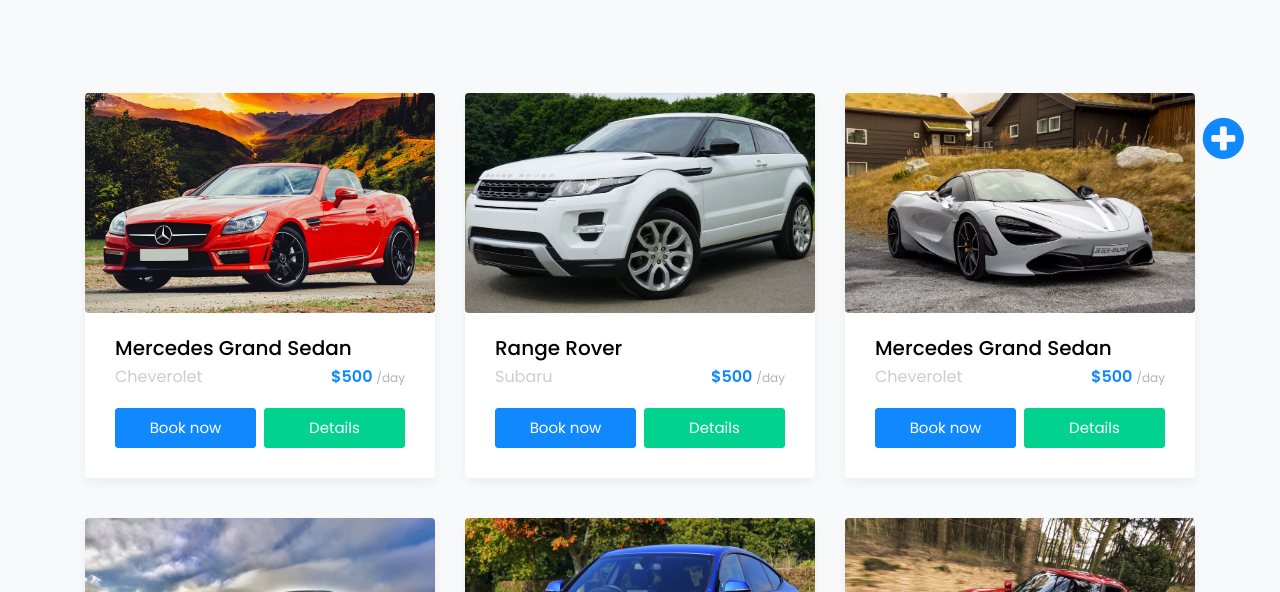
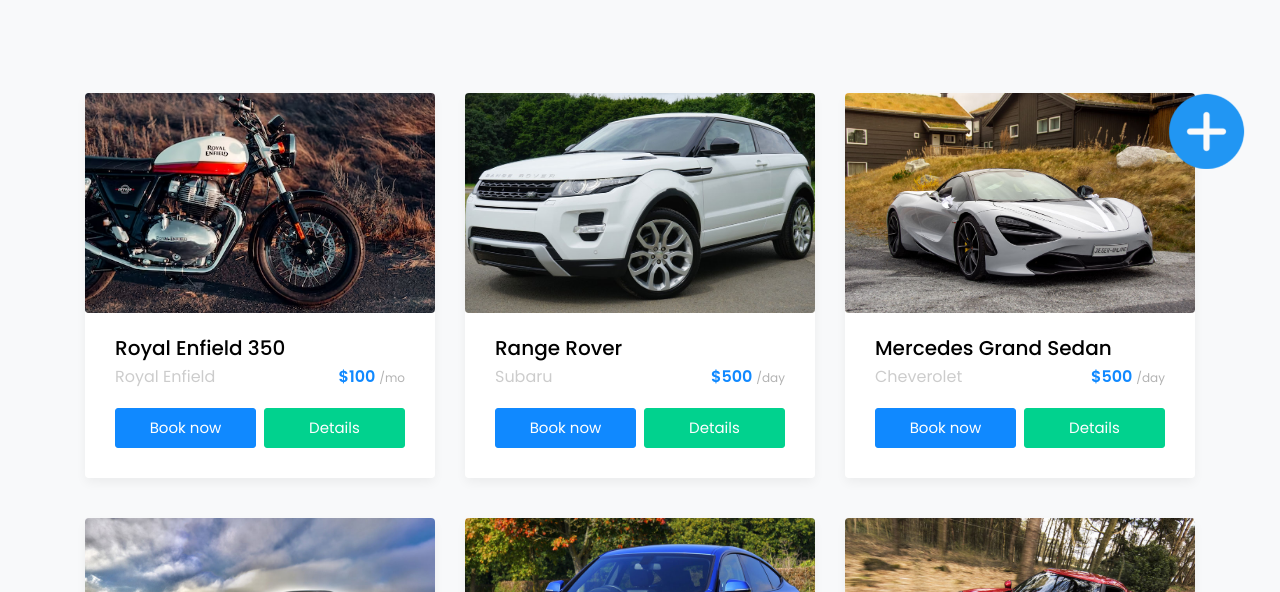
Before and after one commit to SUBS2905/get-wheels, a plain HTML site: page client/car.html in a window 1280 px wide. Shown: the part 603-1195 px from the top of the page. Drawn offline with Linux system fonts and the light colour scheme; some packages are replaced by stand-ins of ours; no server answers; files whose address does not match are found by name.

Commit message:
update plus-icon

```diff
--- a/client/car.html
+++ b/client/car.html
@@ -37,12 +37,8 @@
       id="ftco-navbar"
     >
       <div class="container">
-        <a
-          href="addPost.html"
-          class="nav-link"
-          style="position: fixed; bottom: 20px; right: 20px"
-        >
-          <span style="font-size: 3rem" class="icon icon-plus-circle"></span>
+        <a href="addPost.html" class="nav-link" style="position: fixed; bottom: 20px; right: 20px;">
+          <img width="75px" src="images/icon-plus.png" alt="">
         </a>
         <a class="navbar-brand" href="index.html"
           ><img class="logo" src="images/logo.png" alt=""
@@ -113,19 +109,19 @@
             <div class="car-wrap rounded ftco-animate">
               <div
                 class="img rounded d-flex align-items-end"
-                style="background-image: url(images/car-1.jpg)"
+                style="background-image: url(images/i1.avif)"
               ></div>
               <div class="text">
                 <h2 class="mb-0">
-                  <a href="car-single.html">Mercedes Grand Sedan</a>
+                  <a href="detail.html">Royal Enfield 350</a>
                 </h2>
                 <div class="d-flex mb-3">
-                  <span class="cat">Cheverolet</span>
-                  <p class="price ml-auto">$500 <span>/day</span></p>
+                  <span class="cat">Royal Enfield</span>
+                  <p class="price ml-auto">$100 <span>/mo</span></p>
                 </div>
                 <p class="d-flex mb-0 d-block">
-                  <a href="#" class="btn btn-primary py-2 mr-1">Book now</a>
-                  <a href="car-single.html" class="btn btn-secondary py-2 ml-1"
+                  <a href="detail.html" class="btn btn-primary py-2 mr-1">Book now</a>
+                  <a href="detail.html" class="btn btn-secondary py-2 ml-1"
                     >Details</a
                   >
                 </p>
```
Also changed, not shown: client/addPost.html (+1 -1 lines), client/contact.html (+2 -6 lines), client/index.html (+3 -3 lines), client/images/icon-plus.png (added).
